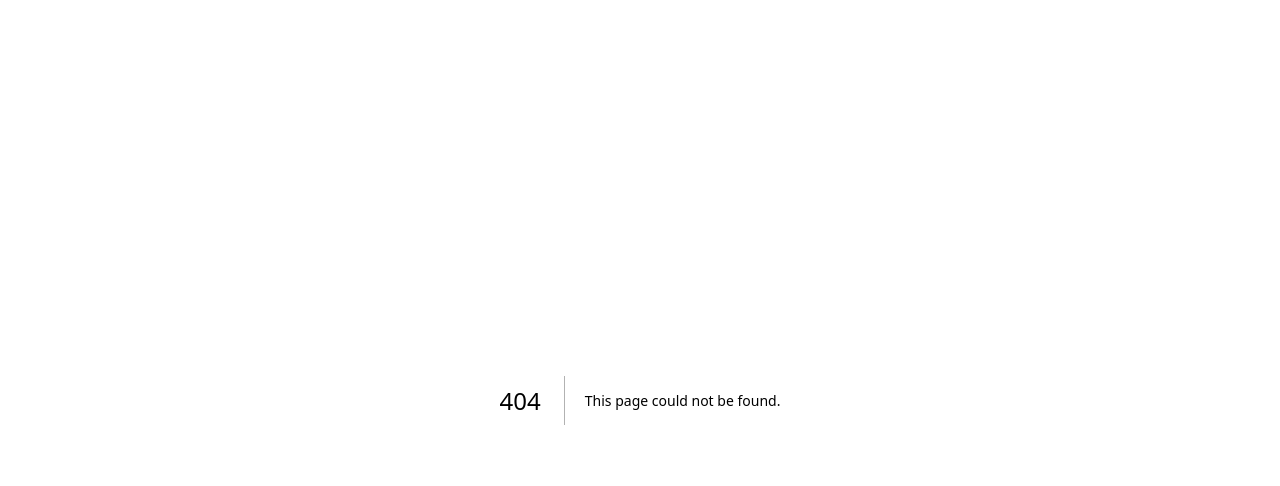
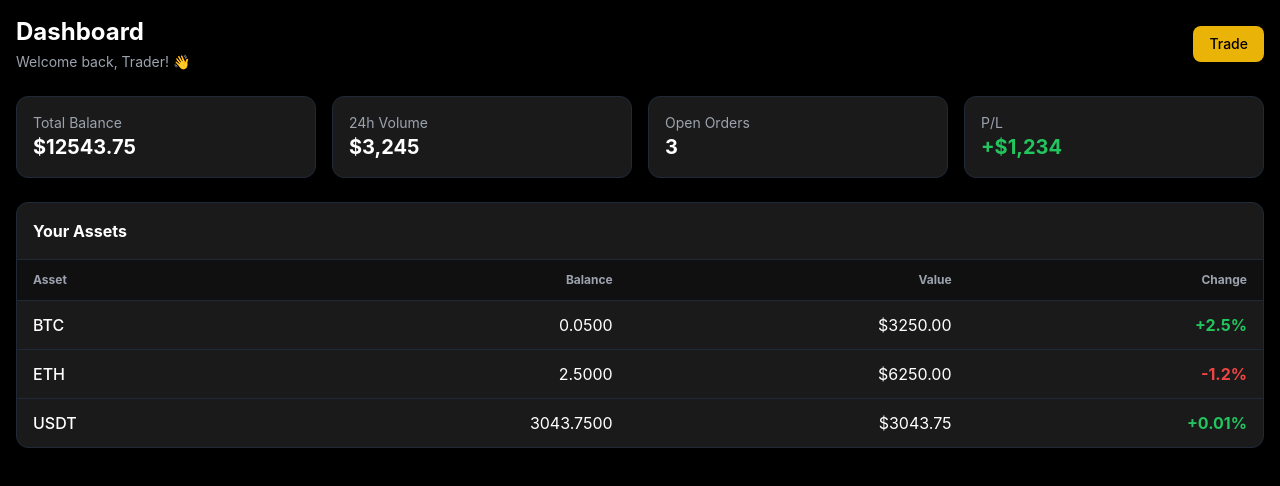
Before and after one commit to Cashipro/cashipro, a Next.js app in the folder apps/web/: page /dashboard in a window 1280 px wide. Before the commit this address had no page. Shown: the top 486 px of the page. Built offline with nearby package versions, Linux system fonts and the light colour scheme.

Commit message:
Create page.tsx

```diff
--- /dev/null
+++ b/apps/web/src/app/dashboard/page.tsx
@@ -0,0 +1,78 @@
+"use client";
+
+import Link from "next/link";
+
+export default function DashboardPage() {
+  const assets = [
+    { symbol: "BTC", balance: 0.05, value: 3250, change: 2.5 },
+    { symbol: "ETH", balance: 2.5, value: 6250, change: -1.2 },
+    { symbol: "USDT", balance: 3043.75, value: 3043.75, change: 0.01 },
+  ];
+
+  const totalBalance = assets.reduce((sum, a) => sum + a.value, 0);
+
+  return (
+    <div className="min-h-screen bg-black p-4">
+      <div className="flex flex-wrap items-center justify-between gap-4 mb-6">
+        <div>
+          <h1 className="text-2xl font-bold text-white">Dashboard</h1>
+          <p className="text-sm text-gray-400 mt-1">Welcome back, Trader! 👋</p>
+        </div>
+        <div className="flex gap-3">
+          <Link href="/trade/BTCUSDT" className="px-4 py-2 bg-yellow-500 text-black rounded-lg hover:bg-yellow-400 text-sm font-medium">
+            Trade
+          </Link>
+        </div>
+      </div>
+
+      {/* Stats */}
+      <div className="grid grid-cols-2 md:grid-cols-4 gap-4 mb-6">
+        <div className="bg-[#1a1a1a] p-4 rounded-xl border border-gray-800">
+          <p className="text-sm text-gray-400">Total Balance</p>
+          <p className="text-xl font-bold text-white">${totalBalance.toFixed(2)}</p>
+        </div>
+        <div className="bg-[#1a1a1a] p-4 rounded-xl border border-gray-800">
+          <p className="text-sm text-gray-400">24h Volume</p>
+          <p className="text-xl font-bold text-white">$3,245</p>
+        </div>
+        <div className="bg-[#1a1a1a] p-4 rounded-xl border border-gray-800">
+          <p className="text-sm text-gray-400">Open Orders</p>
+          <p className="text-xl font-bold text-white">3</p>
+        </div>
+        <div className="bg-[#1a1a1a] p-4 rounded-xl border border-gray-800">
+          <p className="text-sm text-gray-400">P/L</p>
+          <p className="text-xl font-bold text-green-500">+$1,234</p>
+        </div>
+      </div>
+
+      {/* Assets Table */}
+      <div className="bg-[#1a1a1a] rounded-xl border border-gray-800 overflow-hidden">
+        <div className="p-4 border-b border-gray-800">
+          <h2 className="text-white font-bold">Your Assets</h2>
+        </div>
+        <table className="w-full">
+          <thead className="bg-black/40">
+            <tr>
+              <th className="px-4 py-3 text-left text-xs text-gray-400">Asset</th>
+              <th className="px-4 py-3 text-right text-xs text-gray-400">Balance</th>
+              <th className="px-4 py-3 text-right text-xs text-gray-400">Value</th>
+              <th className="px-4 py-3 text-right text-xs text-gray-400">Change</th>
+            </tr>
+          </thead>
+          <tbody>
+            {assets.map((asset) => (
+              <tr key={asset.symbol} className="border-t border-gray-800 hover:bg-gray-800/50">
+                <td className="px-4 py-3 text-white font-medium">{asset.symbol}</td>
+                <td className="px-4 py-3 text-right text-white">{asset.balance.toFixed(4)}</td>
+                <td className="px-4 py-3 text-right text-white">${asset.value.toFixed(2)}</td>
+                <td className={`px-4 py-3 text-right font-bold ${asset.change >= 0 ? "text-green-500" : "text-red-500"}`}>
+                  {asset.change >= 0 ? "+" : ""}{asset.change}%
+                </td>
+              </tr>
+            ))}
+          </tbody>
+        </table>
+      </div>
+    </div>
+  );
+}
```
